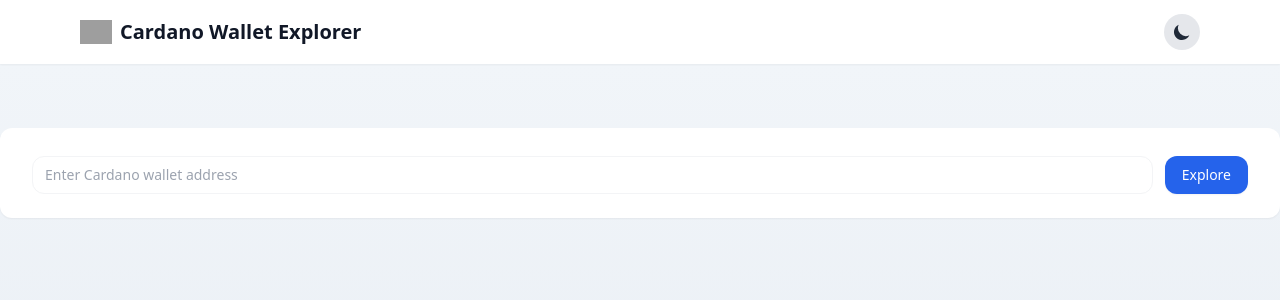
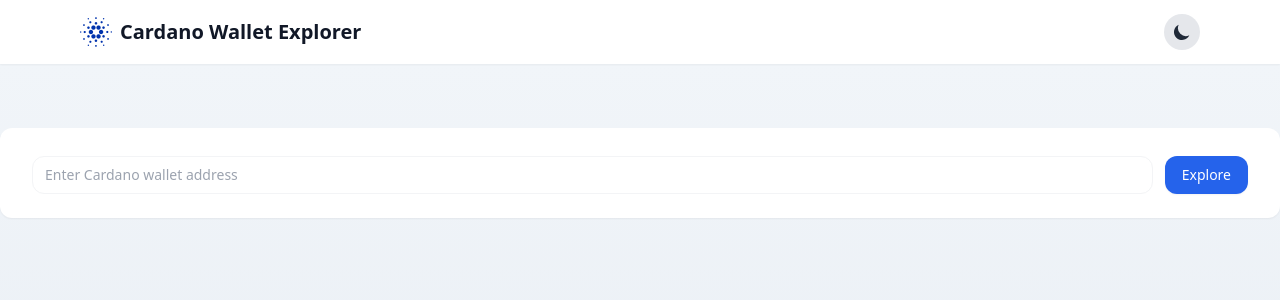
Before and after one commit to davidkopelent/nft-wallet, a Next.js app: page / in a window 1280 px wide. Shown: the top 300 px of the page. Built offline with nearby package versions, Linux system fonts and the light colour scheme; grey boxes are pictures that could not be loaded.

Commit message:
Update: UI/UX adjustments

```diff
--- a/tailwind.config.js
+++ b/tailwind.config.js
@@ -4,6 +4,7 @@
     './src/pages/**/*.{js,ts,jsx,tsx,mdx}',
     './src/components/**/*.{js,ts,jsx,tsx,mdx}',
     './src/app/**/*.{js,ts,jsx,tsx,mdx}',
+    './public/**/*.{svg,png,jpg,jpeg,gif}',
   ],
   darkMode: 'class',
   theme: {
```
Also changed, not shown: public/images/cardano.png (added).
